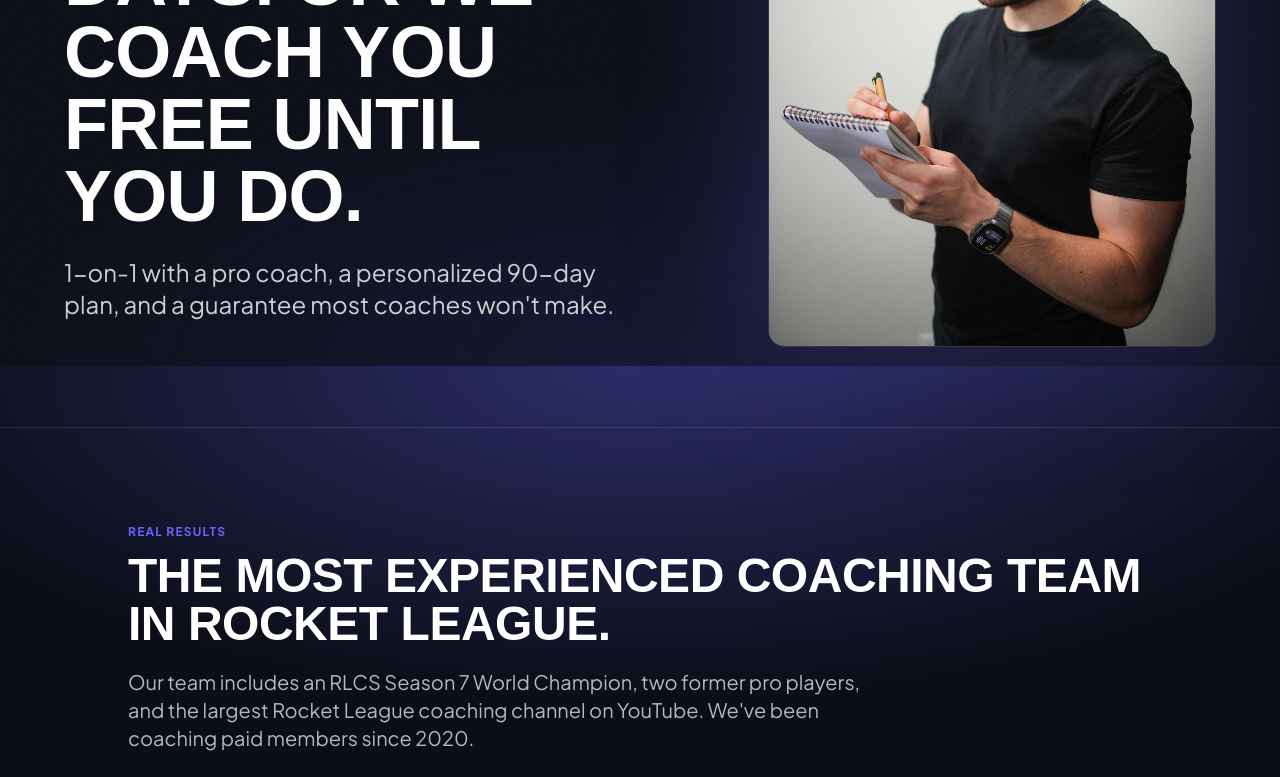
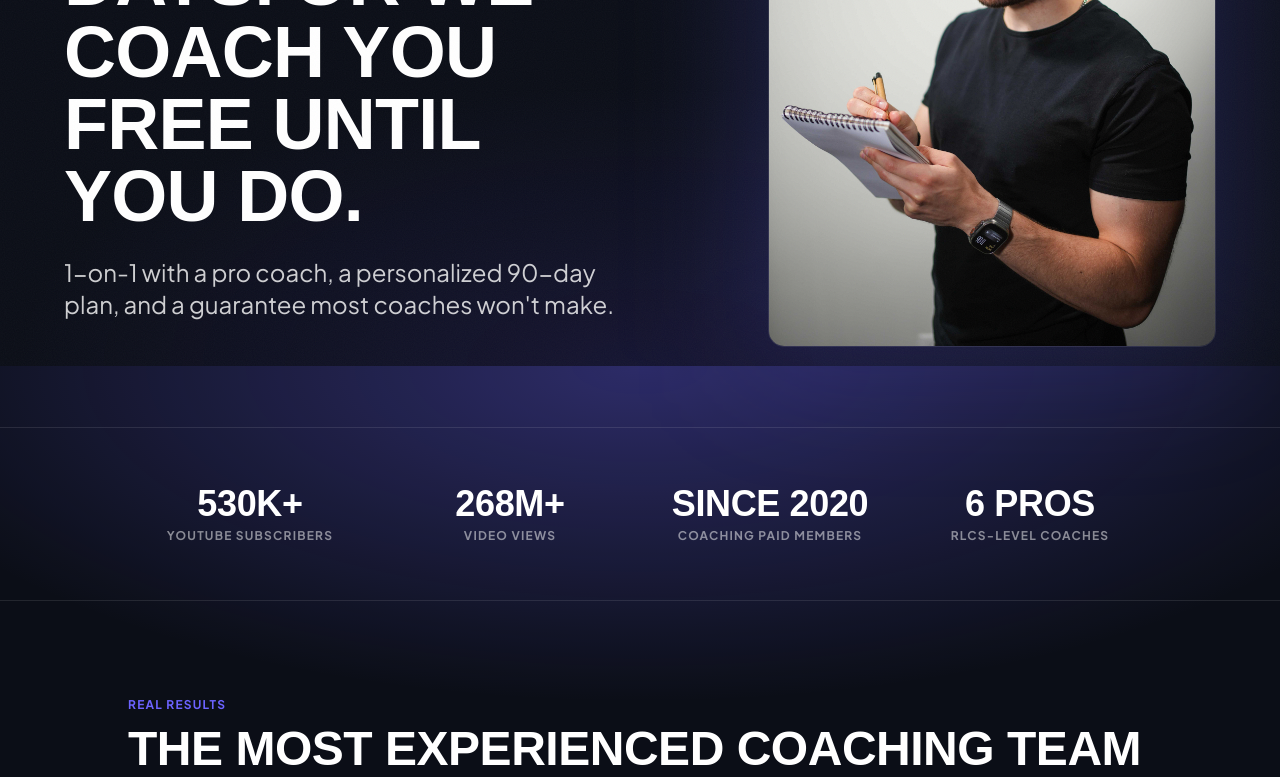
Before and after one commit to lukehansenrl/vip-experience, a Next.js app: page /call in a window 1280 px wide. Shown: the part 434-1211 px from the top of the page. Built offline with nearby package versions, Linux system fonts and the light colour scheme; no server answers; a web font is replaced by a local one.

Commit message:
call: add stat band under hero (spookyluke.com-style proof row)

```diff
--- a/app/call/CallPageClient.tsx
+++ b/app/call/CallPageClient.tsx
@@ -129,6 +129,46 @@ export function CallPageClient({ spotsFilled }: Props) {
                   className="relative w-full max-w-md rounded-2xl border border-white/10 object-cover shadow-2xl shadow-[var(--accent-glow)]"
                 />
               </div>
+            </div>
+          </div>
+        </div>
+      </section>
+
+      {/* ── STAT BAND (laurel-style proof row, spookyluke.com-inspired) ── */}
+      <section className="border-t border-white/10 px-6 py-10 md:py-14">
+        <div className="mx-auto max-w-5xl">
+          <div className="grid grid-cols-2 gap-y-8 sm:grid-cols-4 sm:gap-x-4">
+            <div className="text-center">
+              <p className="font-display text-3xl tracking-tight md:text-4xl">
+                530K+
+              </p>
+              <p className="mt-1 text-[10px] font-bold uppercase tracking-widest text-white/50 md:text-xs">
+                YouTube Subscribers
+              </p>
+            </div>
+            <div className="text-center">
+              <p className="font-display text-3xl tracking-tight md:text-4xl">
+                268M+
+              </p>
+              <p className="mt-1 text-[10px] font-bold uppercase tracking-widest text-white/50 md:text-xs">
+                Video Views
+              </p>
+            </div>
+            <div className="text-center">
+              <p className="font-display text-3xl tracking-tight md:text-4xl">
+                Since 2020
+              </p>
+              <p className="mt-1 text-[10px] font-bold uppercase tracking-widest text-white/50 md:text-xs">
+                Coaching Paid Members
+              </p>
+            </div>
+            <div className="text-center">
+              <p className="font-display text-3xl tracking-tight md:text-4xl">
+                6 Pros
+              </p>
+              <p className="mt-1 text-[10px] font-bold uppercase tracking-widest text-white/50 md:text-xs">
+                RLCS-Level Coaches
+              </p>
             </div>
           </div>
         </div>
```
